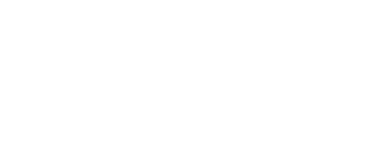
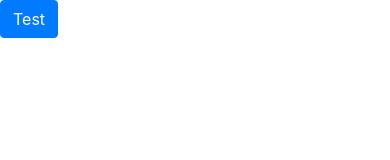
Before and after one commit to agentquake/VietSpeak, a plain HTML site: page www/index.html in a window 390 px wide. Drawn offline with Linux system fonts and the light colour scheme; files whose address does not match are found by name.

Commit message:
add bootstrap

```diff
--- a/www/index.html
+++ b/www/index.html
@@ -3,9 +3,12 @@
     <head>
         <meta charset="utf-8">
         <meta name="viewport" content="initial-scale=1, maximum-scale=1, user-scalable=no, width=device-width">
+        <link rel="stylesheet" type="text/css" href="css/bootstrap.min.css">
         <title>Blank App</title>
     </head>
     <body>
+    	<button type="button" class="btn btn-primary">Test</button>
         <script type="text/javascript" src="cordova.js"></script>
+        <script type="js/bootstrap.min.js"></script>
     </body>
 </html>
```
Also changed, not shown: www/css/bootstrap.min.css (added), www/js/bootstrap.min.js (added).
